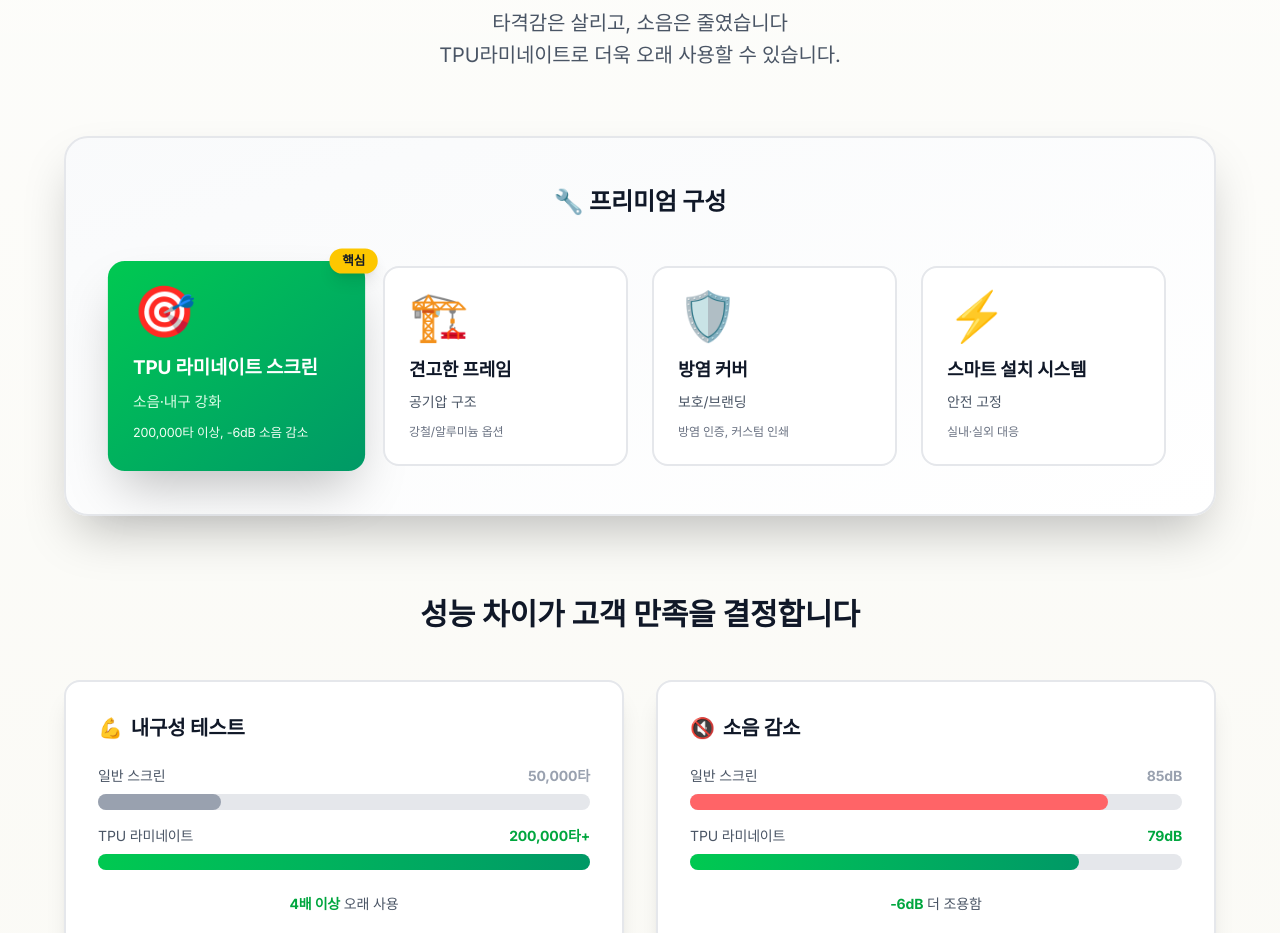
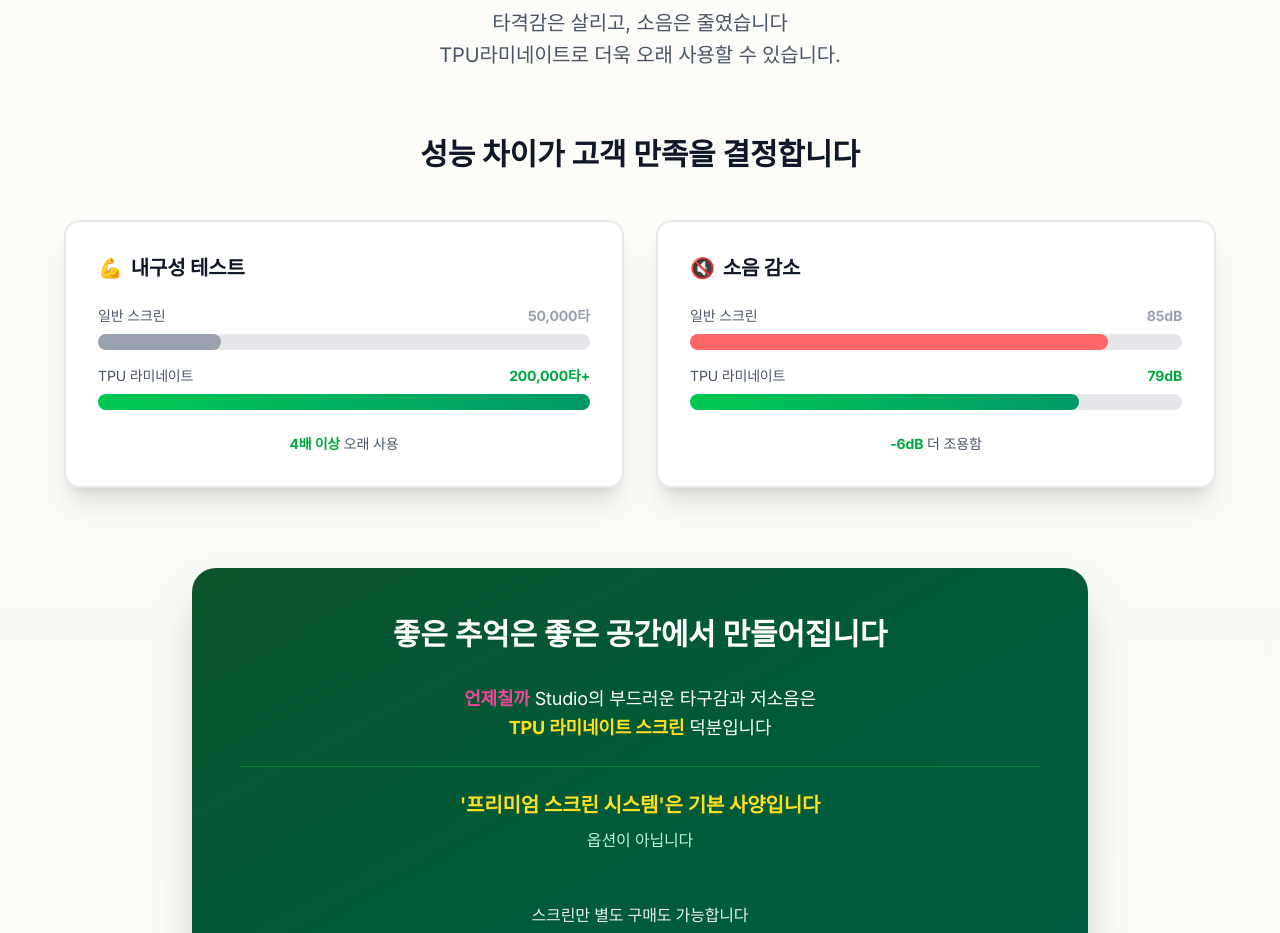
Before and after one commit to BAE-EXMO/ddadang, a Next.js app: page / in a window 1280 px wide. Shown: the part 1980-2913 px from the top of the page. Built offline with nearby package versions, Linux system fonts and the light colour scheme; a web font is replaced by a local one.

Commit message:
refactor: 프리미엄 구성 카드 섹션 삭제
- 🔧 프리미엄 구성 카드 전체 제거
- TPU 라미네이트 스크린, 견고한 프레임, 방염 커버, 스마트 설치 시스템 카드 삭제

```diff
--- a/components/sections/AirtentSection.tsx
+++ b/components/sections/AirtentSection.tsx
@@ -151,76 +151,6 @@ export default function AirtentSection() {
               타격감은 살리고, 소음은 줄였습니다<br />
               TPU라미네이트로 더욱 오래 사용할 수 있습니다.
             </p>
-          </div>
-
-          {/* Exploded View - Components */}
-          <div className="max-w-6xl mx-auto mb-20">
-            <div className="bg-gradient-to-br from-gray-50 to-white rounded-3xl p-12 shadow-2xl border-2 border-gray-200">
-              <h4 className="text-2xl font-bold text-gray-900 text-center mb-12">
-                🔧 프리미엄 구성
-              </h4>
-              <div className="grid grid-cols-1 md:grid-cols-2 lg:grid-cols-4 gap-6">
-                {[
-                  {
-                    icon: '🎯',
-                    title: 'TPU 라미네이트 스크린',
-                    desc: '소음·내구 강화',
-                    highlight: true,
-                    detail: '200,000타 이상, -6dB 소음 감소',
-                  },
-                  {
-                    icon: '🏗️',
-                    title: '견고한 프레임',
-                    desc: '공기압 구조',
-                    highlight: false,
-                    detail: '강철/알루미늄 옵션',
-                  },
-                  {
-                    icon: '🛡️',
-                    title: '방염 커버',
-                    desc: '보호/브랜딩',
-                    highlight: false,
-                    detail: '방염 인증, 커스텀 인쇄',
-                  },
-                  {
-                    icon: '⚡',
-                    title: '스마트 설치 시스템',
-                    desc: '안전 고정',
-                    highlight: false,
-                    detail: '실내·실외 대응',
-                  },
-                ].map((component, i) => (
-                  <motion.div
-                    key={i}
-                    initial={{ opacity: 0, y: 20 }}
-                    whileInView={{ opacity: 1, y: 0 }}
-                    viewport={{ once: true }}
-                    transition={{ duration: 0.5, delay: i * 0.1 }}
-                    className={`relative rounded-2xl p-6 ${
-                      component.highlight
-                        ? 'bg-gradient-to-br from-green-500 to-emerald-600 text-white shadow-2xl transform scale-105'
-                        : 'bg-white border-2 border-gray-200'
-                    }`}
-                  >
-                    {component.highlight && (
-                      <div className="absolute -top-3 -right-3 bg-yellow-400 text-gray-900 px-3 py-1 rounded-full text-xs font-bold shadow-lg">
-                        핵심
-                      </div>
-                    )}
-                    <div className="text-5xl mb-4">{component.icon}</div>
-                    <h5 className={`text-lg font-bold mb-2 ${component.highlight ? 'text-white' : 'text-gray-900'}`}>
-                      {component.title}
-                    </h5>
-                    <p className={`text-sm mb-3 ${component.highlight ? 'text-green-100' : 'text-gray-600'}`}>
-                      {component.desc}
-                    </p>
-                    <p className={`text-xs ${component.highlight ? 'text-green-50' : 'text-gray-500'}`}>
-                      {component.detail}
-                    </p>
-                  </motion.div>
-                ))}
-              </div>
-            </div>
           </div>
 
           {/* Performance Comparison */}
```
